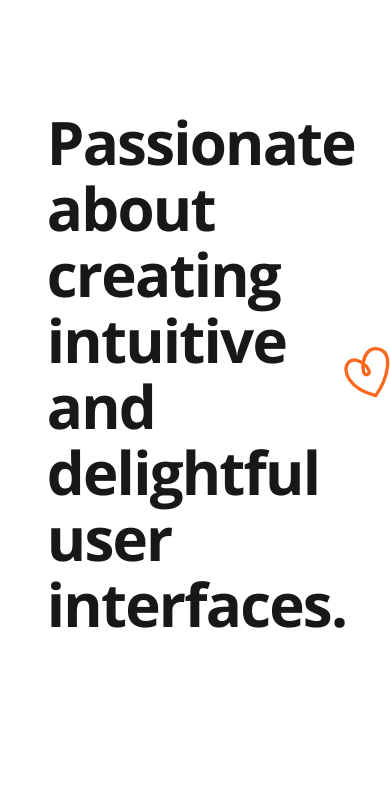
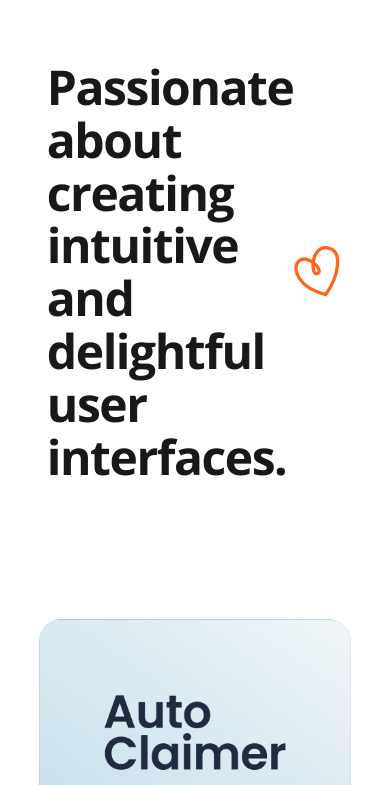
Before and after one commit to DiegoGomezTovar/Portfolio, a plain HTML site: page index.html in a window 390 px wide. Shown: the part 59-844 px from the top of the page. Drawn offline with nearby package versions, Linux system fonts and the light colour scheme.

Commit message:
Correción Header Mobile

```diff
--- a/Styles/styles.css
+++ b/Styles/styles.css
@@ -272,11 +272,16 @@ header {
         padding: 32px;
     }
 
+    header{
+        padding: 32px 12% 16px 12%;
+    }
+
 
     #description {
 
-        font-size: 60px;
+        font-size: 48px;
         padding: 0px;
+
 
     }
 
```
